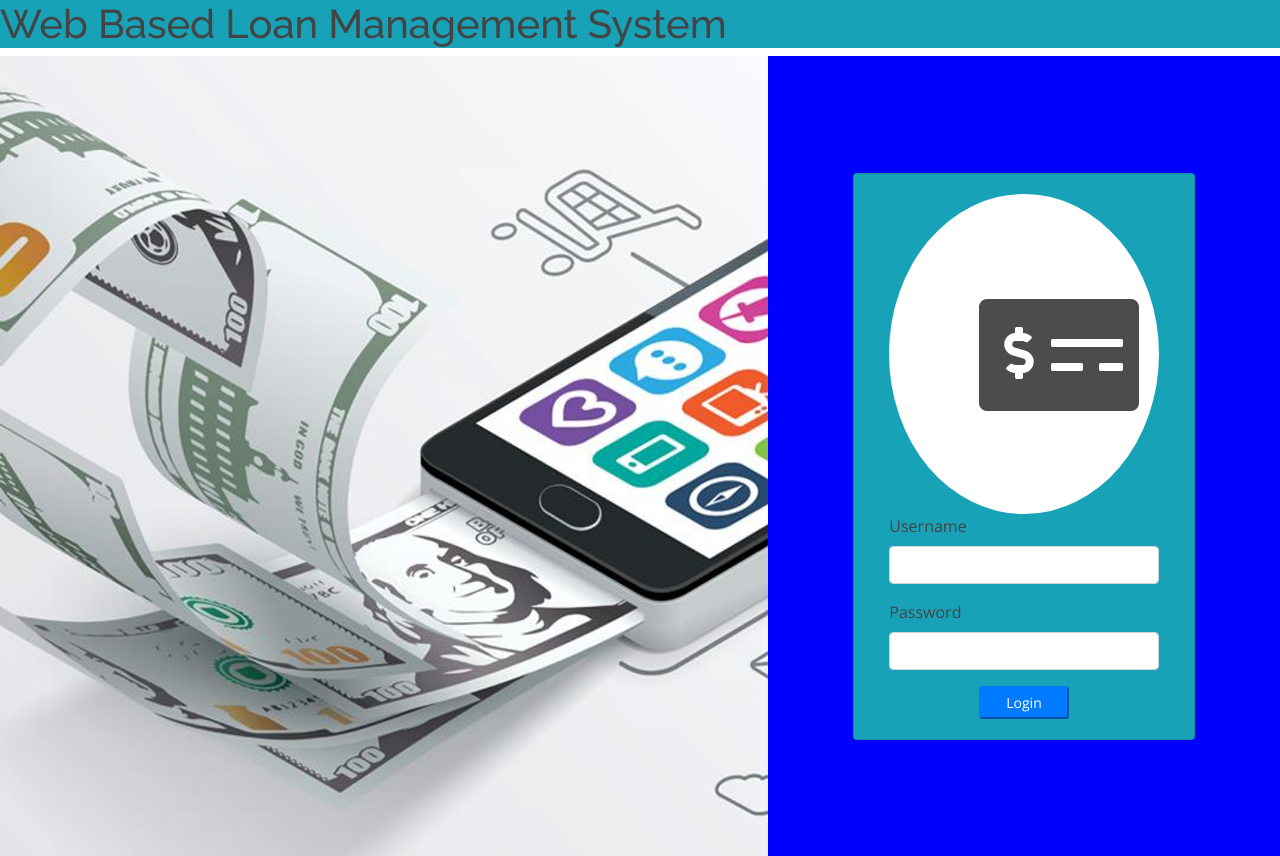
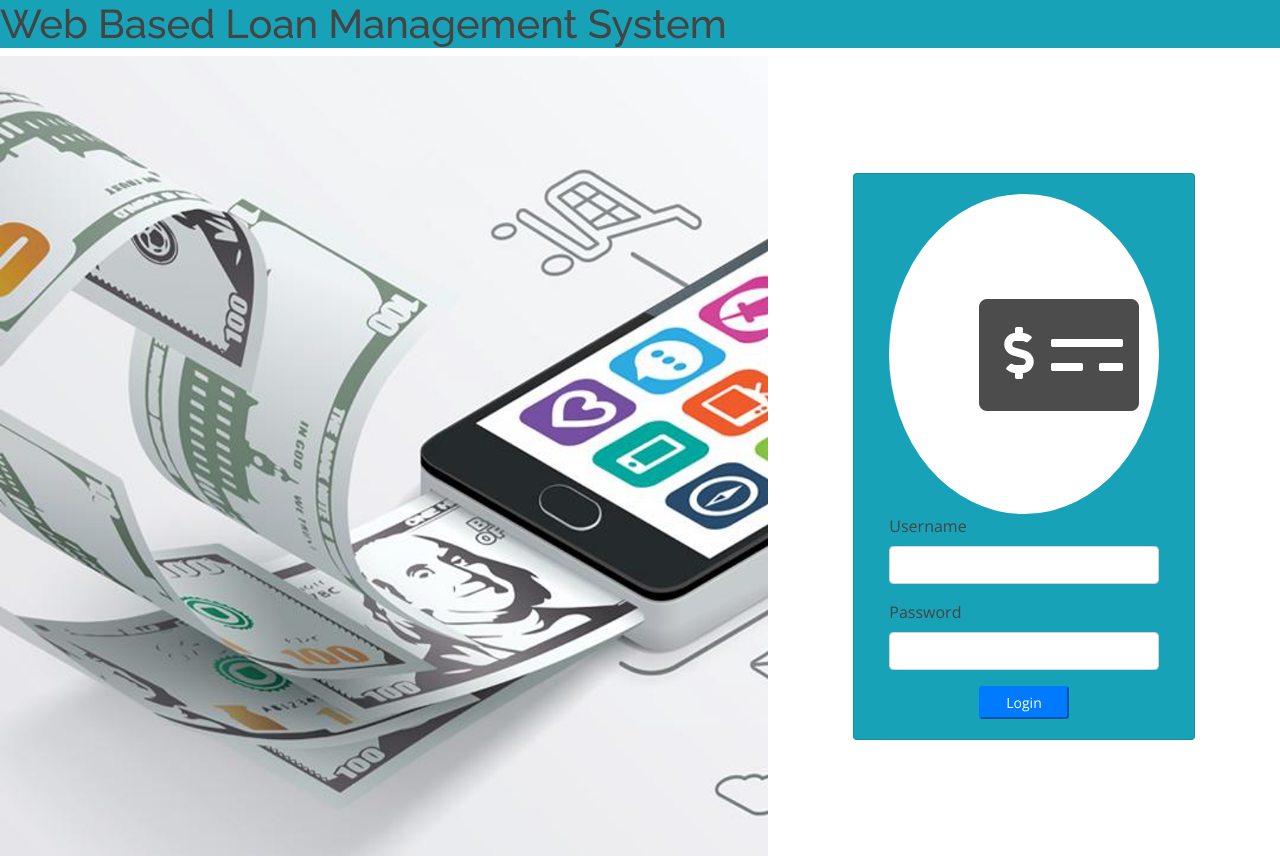
Before and after one commit to Hari7Me/LMS_FRT, a PHP site: page /login.php in a window 1280 px wide. Run offline with PHP 8.4, Linux system fonts and the light colour scheme; data that the repository does not hold is empty; some libraries are stand-ins or nearby versions.

Commit message:
Update login.php

```diff
--- a/login.php
+++ b/login.php
@@ -63,15 +63,15 @@ header("location:index.php?page=home");
     color: #000000b3;
     z-index: 10;
 }
-div#login-right::before {
-    content: "";
-    position: absolute;
-    top: 0;
-    left: 0;
-    width: calc(100%);
-    height: calc(100%);
-    background: #0000ffff;
-}
+//div#login-right::before {
+//    content: "";
+//   position: absolute;
+//    top: 0;
+  //  left: 0;
+    //width: calc(100%);
+   // height: calc(100%);
+   // background: #0000ffff;
+//}
 
 </style>
 
```
